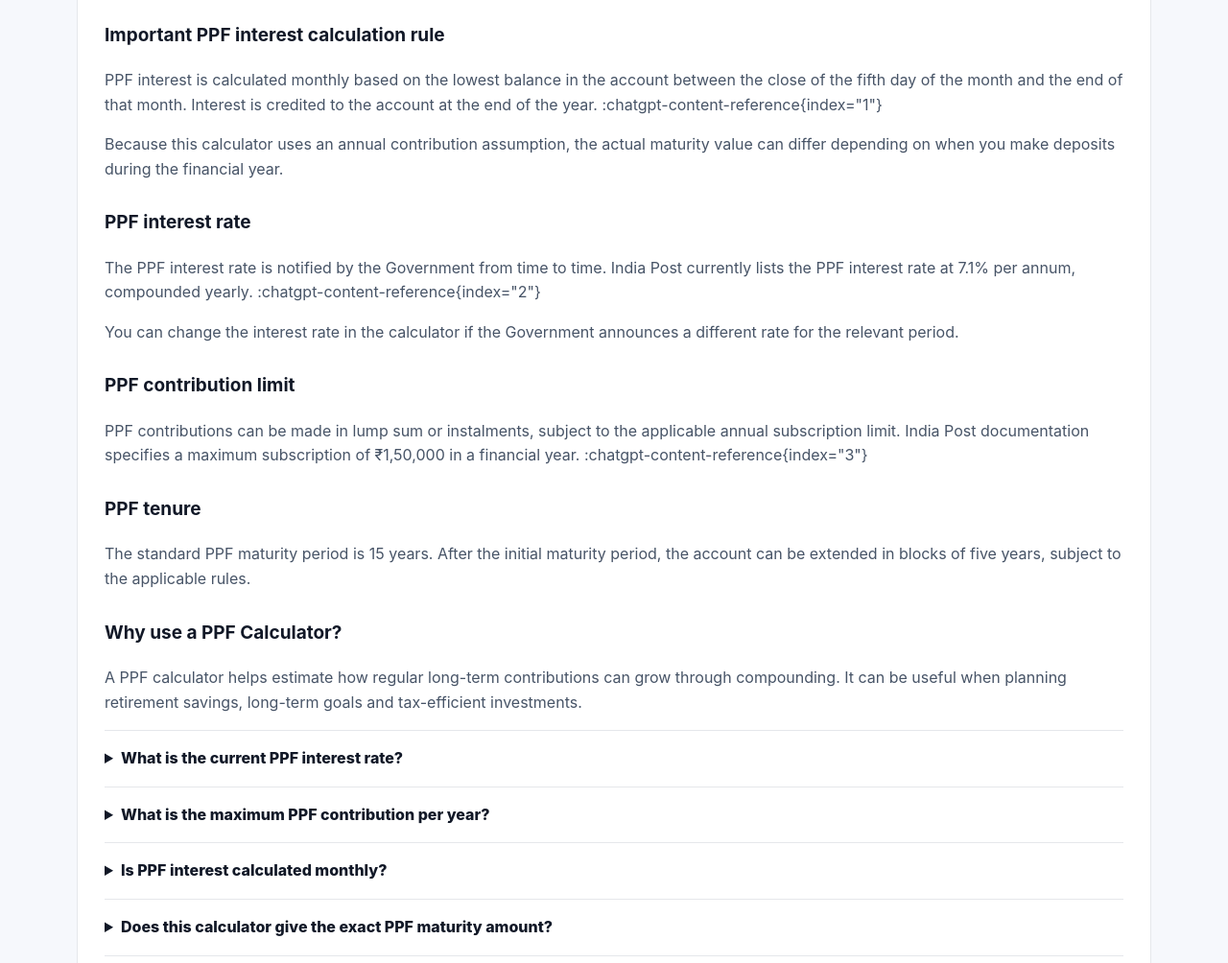
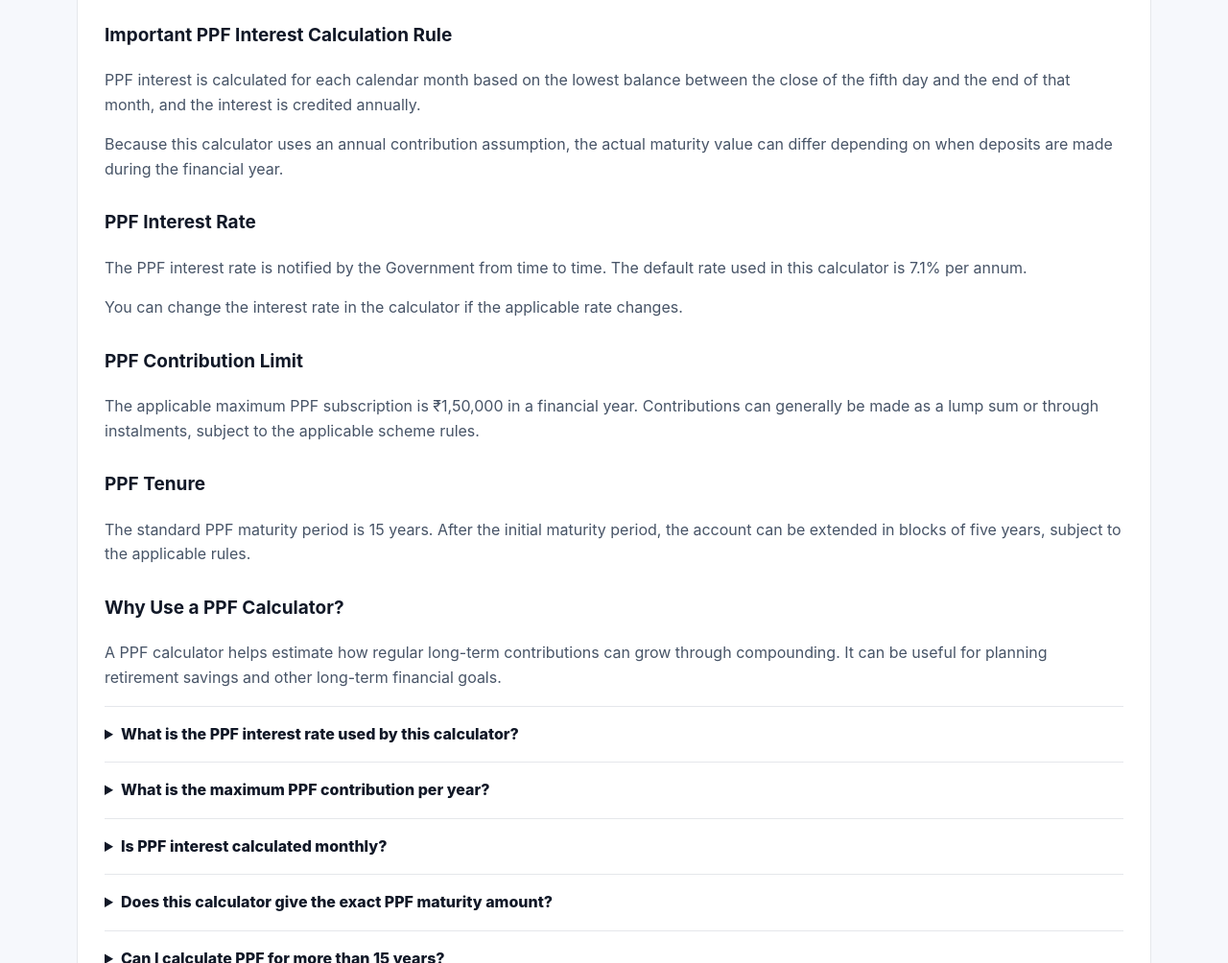
Before and after one commit to masoomh250/India-Tools-Hub, a plain HTML site: page tools/ppf/index.html in a window 1280 px wide. Shown: the part 1760-2764 px from the top of the page at 96% size. Drawn offline with Linux system fonts and the light colour scheme.

Commit message:
Update index.html

```diff
--- a/tools/ppf/index.html
+++ b/tools/ppf/index.html
@@ -6,7 +6,7 @@
 
 <title>PPF Calculator: Calculate PPF Maturity & Interest | India Tools Hub</title>
 
-<meta name="description" content="Calculate estimated PPF maturity amount, total investment and interest earned using annual contribution, PPF interest rate and tenure. Free PPF Calculator for India.">
+<meta name="description" content="Calculate estimated PPF maturity amount, total contribution and interest earned using annual contribution, interest rate and tenure. Free PPF Calculator for India.">
 
 <meta name="robots" content="index,follow">
 
@@ -121,7 +121,7 @@ About this tool
 </div>
 
 <h3>
-Simple PPF estimate
+Simple PPF Estimate
 </h3>
 
 <p>
@@ -155,14 +155,14 @@ The calculation runs in your browser. Your entered values are used only for the
 Enter your planned annual PPF contribution, interest rate and investment period. Select <strong>Calculate</strong> to estimate the total contribution, interest earned and maturity amount.
 </p>
 
-<h3>PPF calculation method</h3>
+<h3>PPF Calculation Method</h3>
 
 <p>
 For this calculator, the annual contribution is assumed to be deposited at the beginning of each financial year and the entered annual interest rate is applied for the year.
 </p>
 
 <p>
-The calculation is therefore:
+The calculation is:
 </p>
 
 <p>
@@ -170,7 +170,7 @@ The calculation is therefore:
 </p>
 
 <p>
-The process is repeated for each year of the selected tenure.
+The calculation is repeated for each year of the selected tenure.
 </p>
 
 <h3>Example</h3>
@@ -203,76 +203,80 @@ The estimated interest earned is approximately:
 <strong>₹18.18 lakh</strong>
 </p>
 
-<h3>Important PPF interest calculation rule</h3>
+<h3>Important PPF Interest Calculation Rule</h3>
 
 <p>
-PPF interest is calculated monthly based on the lowest balance in the account between the close of the fifth day of the month and the end of that month. Interest is credited to the account at the end of the year. :chatgpt-content-reference{index="1"}
+PPF interest is calculated for each calendar month based on the lowest balance between the close of the fifth day and the end of that month, and the interest is credited annually.
 </p>
 
 <p>
-Because this calculator uses an annual contribution assumption, the actual maturity value can differ depending on when you make deposits during the financial year.
+Because this calculator uses an annual contribution assumption, the actual maturity value can differ depending on when deposits are made during the financial year.
 </p>
 
-<h3>PPF interest rate</h3>
+<h3>PPF Interest Rate</h3>
 
 <p>
-The PPF interest rate is notified by the Government from time to time. India Post currently lists the PPF interest rate at 7.1% per annum, compounded yearly. :chatgpt-content-reference{index="2"}
+The PPF interest rate is notified by the Government from time to time. The default rate used in this calculator is 7.1% per annum.
 </p>
 
 <p>
-You can change the interest rate in the calculator if the Government announces a different rate for the relevant period.
+You can change the interest rate in the calculator if the applicable rate changes.
 </p>
 
-<h3>PPF contribution limit</h3>
+<h3>PPF Contribution Limit</h3>
 
 <p>
-PPF contributions can be made in lump sum or instalments, subject to the applicable annual subscription limit. India Post documentation specifies a maximum subscription of ₹1,50,000 in a financial year. :chatgpt-content-reference{index="3"}
+The applicable maximum PPF subscription is ₹1,50,000 in a financial year. Contributions can generally be made as a lump sum or through instalments, subject to the applicable scheme rules.
 </p>
 
-<h3>PPF tenure</h3>
+<h3>PPF Tenure</h3>
 
 <p>
 The standard PPF maturity period is 15 years. After the initial maturity period, the account can be extended in blocks of five years, subject to the applicable rules.
 </p>
 
-<h3>Why use a PPF Calculator?</h3>
+<h3>Why Use a PPF Calculator?</h3>
 
 <p>
-A PPF calculator helps estimate how regular long-term contributions can grow through compounding. It can be useful when planning retirement savings, long-term goals and tax-efficient investments.
+A PPF calculator helps estimate how regular long-term contributions can grow through compounding. It can be useful for planning retirement savings and other long-term financial goals.
 </p>
+
 
 <div class="faq">
 
 <details>
-<summary>What is the current PPF interest rate?</summary>
+<summary>What is the PPF interest rate used by this calculator?</summary>
 <p>
-India Post currently lists the PPF interest rate as 7.1% per annum, compounded yearly. The rate is subject to change according to Government notifications. :chatgpt-content-reference{index="4"}
+The default rate used by this calculator is 7.1% per annum. PPF rates can change based on Government notifications, so you can update the rate in the calculator when required.
 </p>
 </details>
 
 </div>
+
 
 <div class="faq">
 
 <details>
 <summary>What is the maximum PPF contribution per year?</summary>
 <p>
-The applicable maximum subscription is ₹1,50,000 in a financial year. Contributions may be made in lump sum or instalments subject to the scheme rules. :chatgpt-content-reference{index="5"}
+The applicable maximum subscription is ₹1,50,000 in a financial year. Contributions may be made in a lump sum or instalments subject to the applicable rules.
 </p>
 </details>
 
 </div>
+
 
 <div class="faq">
 
 <details>
 <summary>Is PPF interest calculated monthly?</summary>
 <p>
-Yes. PPF interest is calculated for each calendar month based on the lowest balance between the close of the fifth day and the end of the month, and the interest is credited annually. :chatgpt-content-reference{index="6"}
+Yes. PPF interest is calculated for each calendar month based on the lowest balance between the close of the fifth day and the end of the month, and the interest is credited annually.
 </p>
 </details>
 
 </div>
+
 
 <div class="faq">
 
@@ -285,6 +289,7 @@ No. This is an estimate based on an annual contribution made at the beginning of
 
 </div>
 
+
 <div class="faq">
 
 <details>
@@ -296,6 +301,7 @@ Yes. This calculator allows longer periods in five-year increments to represent
 
 </div>
 
+
 <div class="faq">
 
 <details>
@@ -304,6 +310,9 @@ Yes. This calculator allows longer periods in five-year increments to represent
 PPF has tax benefits under applicable tax rules. Tax treatment can depend on the applicable law and individual circumstances, so consult the latest official tax guidance before making investment decisions.
 </p>
 </details>
+
+</div>
+
 
 <div class="faq">
 
@@ -315,6 +324,7 @@ The calculation runs in your browser. This static website does not require your
 </details>
 
 </div>
+
 
 <h3>Related Calculators</h3>
 
@@ -343,6 +353,7 @@ Advertisement space
 </main>
 
 <div id="site-footer"></div>
+
 
 <script src="../../js/main.js"></script>
 
@@ -414,6 +425,7 @@ calc();
 
 </script>
 
+
 <script>
 loadChrome();
 </script>
```
